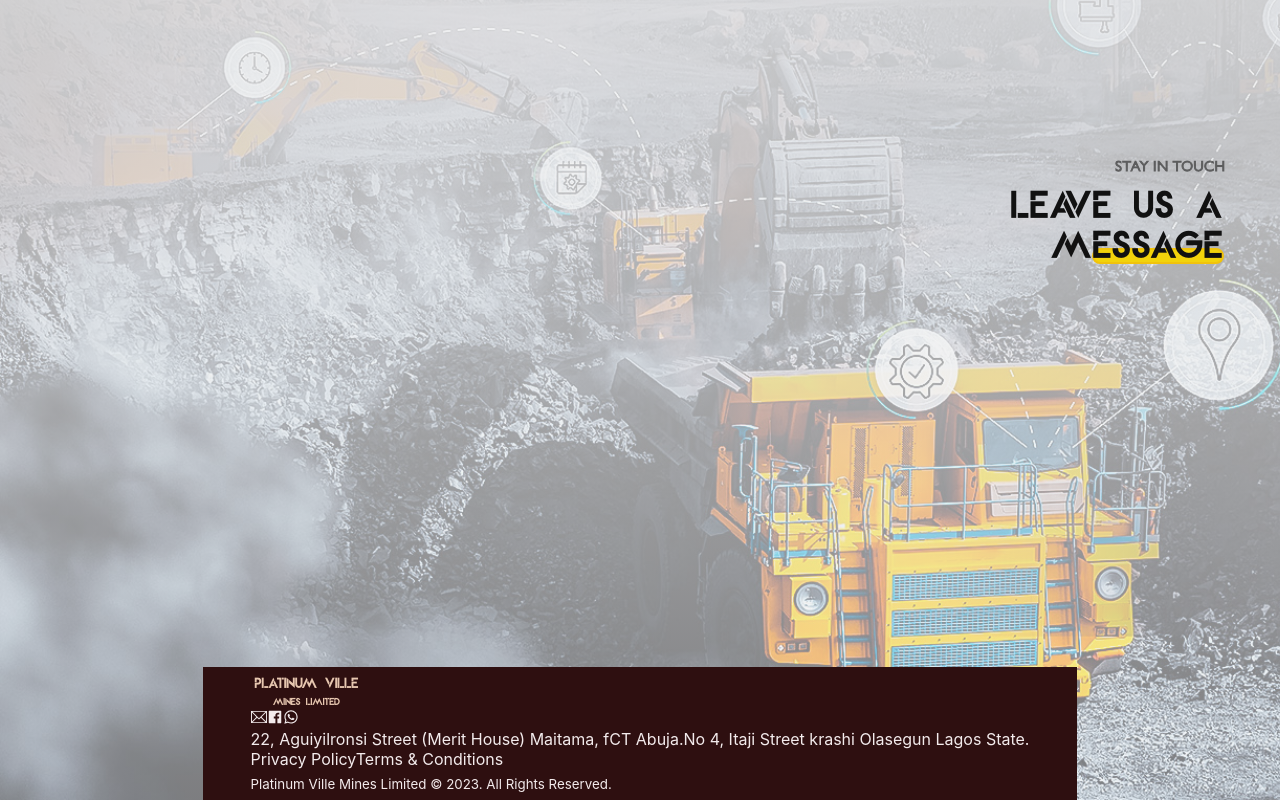
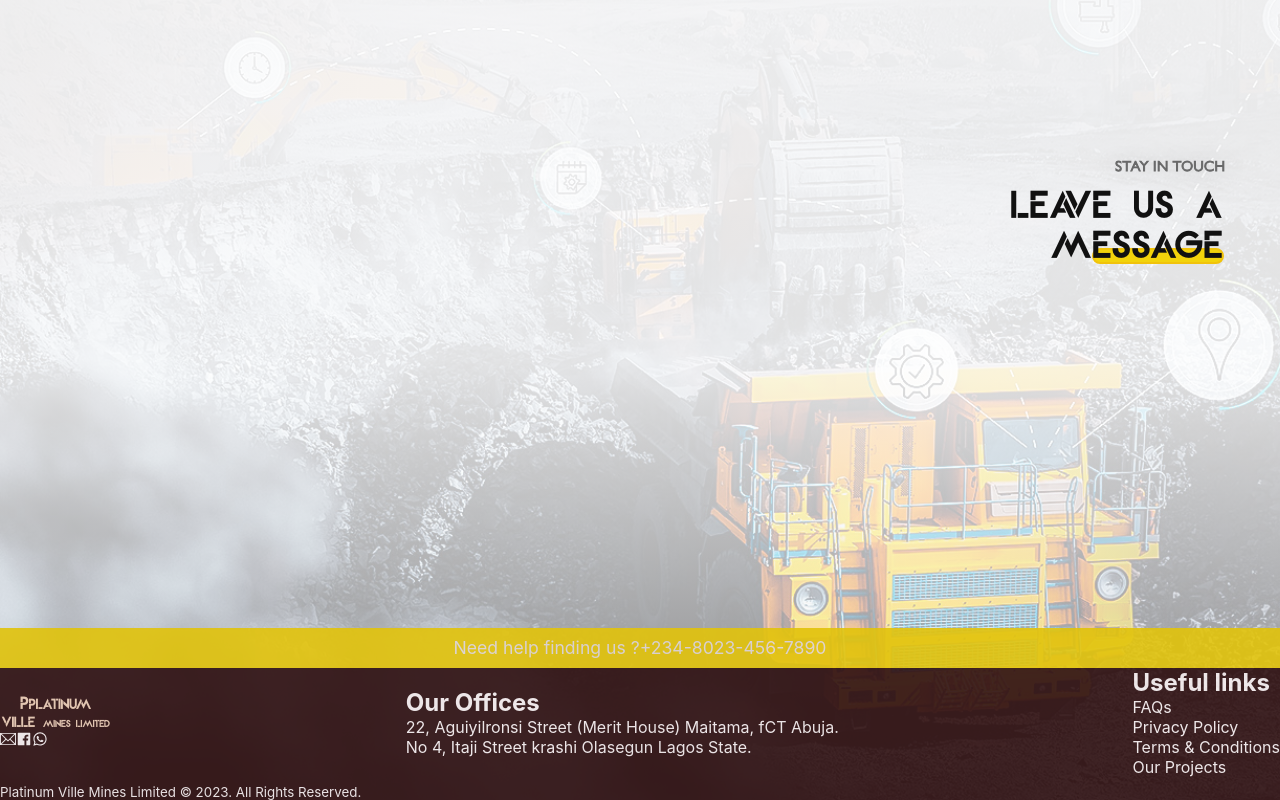
Before and after one commit to VybzTech/Miners, a React (Create React App) app: page / in a window 1280 px wide. Shown: the part 5160-5960 px from the top of the page. Built offline with nearby package versions, Linux system fonts and the light colour scheme; a web font is replaced by a local one.

Commit message:
modified:   src/App.css 	modified:   src/Components/Contact/Contact.jsx 	modified:   src/Components/Contact/Footer.jsx 	modified:   src/Components/Home/LithiumBg.jsx 	modified:   src/Styles/Contact/Contact.scss 	modified:   src/Styles/Services/Services.scss

```diff
--- a/src/App.css
+++ b/src/App.css
@@ -775,7 +775,7 @@ nav.Navbar > nav a.screen::after {
   word-spacing: 7px;
   letter-spacing: -3px;
   color: #f3ebec;
-  margin: 5rem auto;
+  margin: 6rem auto 2.5rem;
 }
 #Services .container .OurServices {
   display: flex;
@@ -793,7 +793,7 @@ nav.Navbar > nav a.screen::after {
   border-radius: 4px;
   width: 32%;
   height: 62vh;
-  margin-bottom: 1.25rem;
+  margin-bottom: 1.75rem;
   transition: all 250ms ease-in-out;
 }
 #Services .container .OurServices > div::before {
@@ -903,10 +903,23 @@ nav.Navbar > nav a.screen::after {
 }
 #Contact footer {
   color: #f3ebec;
-  max-width: 100%;
+  width: 100%;
+  opacity: 0.9;
   background: #2e0f10;
-  padding: 0.5rem 3rem;
   filter: grayscale(-0.4) brightness(8);
+}
+#Contact footer .highlight {
+  background: #f6d70b;
+  padding: 0.6rem 1rem;
+  text-align: center;
+  font-size: 1.1rem;
+  opacity: 0.9;
+}
+#Contact footer .block {
+  display: flex;
+  justify-content: space-between;
+  align-items: center;
+  flex-direction: row;
 }
 #Contact footer .logo {
   text-transform: uppercase;
--- a/src/Components/Contact/Contact.jsx
+++ b/src/Components/Contact/Contact.jsx
@@ -8,7 +8,15 @@ const Contact = () => {
     return (
         <section id='Contact'>
             {/* <Background img={Pic} /> */}
-            <LithiumBg img={Pic} color={'#eee7'} color2={'#eeed'} />
+            {/* <div
+                className='fakeSpace'
+                style={{ backgroundColor: '#fffd', height: 100 }}></div> */}
+            <LithiumBg
+                img={Pic}
+                color={'#eee7'}
+                color2={'#fffd'}
+                color3={'#fdfdfdee'}
+            />
             <div className='container'>
                 <div className='hero'>
                     <p>stay in touch</p>
--- a/src/Components/Contact/Footer.jsx
+++ b/src/Components/Contact/Footer.jsx
@@ -6,7 +6,13 @@ import { TfiEmail } from 'react-icons/tfi';
 const Footer = () => {
     return (
         <footer>
+            <div className='highlight'>
+                Need help finding us ?<span>+234-8023-456-7890</span>
+            </div>
+            <div className='block'>
+                <div>
                     <div className='logo'>
+                        <big>p</big>
                         platinum ville <span> mines limited</span>
                     </div>
                     <div className='socials'>
@@ -18,20 +24,36 @@ const Footer = () => {
                         <MdOutlineWhatsapp />
                         {/* <FaWhatsappSquare /> */}
                     </div>
+                </div>
                 <div className='addresses'>
-                <span>
-                    22, Aguiyilronsi Street (Merit House) Maitama, fCT Abuja.
-                </span>
-                <span>No 4, Itaji Street krashi Olasegun Lagos State.</span>
+                    {/* <h2>Find Us</h2>  */}
+                    <h2>Our Offices</h2>
+                    <div>
+                        22, Aguiyilronsi Street (Merit House) Maitama, fCT
+                        Abuja.
+                    </div>
+                    <div>No 4, Itaji Street krashi Olasegun Lagos State.</div>
                 </div>
                 <div className='shortLinks'>
+                    <h2>Useful links</h2>
+                    <span>FAQs</span>
+                    <br />
                     <span>Privacy Policy</span>
+                    <br />
+                    {/* <hr /> */}
+                    <span>Terms & Conditions </span>
+                    <br />
+                    <span>Our Projects </span>
+                    {/* Default Content: This section holds informaton about our company (poicies) Projects. We have 2 completed... Most of our ongoing proj..... We are obliged  */}
+                </div>
+            </div>
             <hr />
-                <span>Terms & Conditions </span>
-            </div>
+            {/* <div className='block'> */}
+
             <sub>
                 Platinum Ville Mines Limited &copy; 2023. All Rights Reserved.
             </sub>
+            {/* </div> */}
         </footer>
     );
 };
--- a/src/Components/Home/LithiumBg.jsx
+++ b/src/Components/Home/LithiumBg.jsx
@@ -3,7 +3,8 @@ import React from 'react';
 // import "../Styles/Home/Bg.css";
 // import "../Styles/Home/Bg.css";
 
-const LithiumBg = ({ img, color, color2 }) => {
+const LithiumBg = ({ img, color, color2, color3 }) => {
+    if (color3 === undefined || color3 === null) {
         return (
             <div
                 className='Bg__Image'
@@ -12,6 +13,16 @@ const LithiumBg = ({ img, color, color2 }) => {
                 }}
             />
         );
+    } else {
+        return (
+            <div
+                className='Bg__Image'
+                style={{
+                    backgroundImage: `linear-gradient(0deg,${color},${color2},${color3}), url(${img})`,
+                }}
+            />
+        );
+    }
 };
 
 export default LithiumBg;
--- a/src/Styles/Contact/Contact.scss
+++ b/src/Styles/Contact/Contact.scss
@@ -72,14 +72,27 @@
     }
     footer {
         color: $white;
-        max-width: 100%;
-        // width: 100%;
+        // max-width: 100%;
+        width: 100%;
         // height: 15vh;
         // margin: auto 0 0;
         // bottom: 0;
+        opacity: 0.9;
         background: $dark_brown;
-        padding: 0.5rem 3rem;
+        // padding: 0.5rem 3rem;
         filter: grayscale(-0.4) brightness(8);
+        .highlight {
+            background: $yellow;
+            // background: yellow;
+            padding: 0.6rem 1rem;
+            text-align: center;
+            font-size: 1.1rem;
+            opacity: 0.9;
+        }
+
+        .block {
+            @include flex;
+        }
         .logo {
             text-transform: uppercase;
             font-weight: 900;
--- a/src/Styles/Services/Services.scss
+++ b/src/Styles/Services/Services.scss
@@ -21,7 +21,7 @@
             letter-spacing: -3px;
             color: $white;
             //  6rem font-family: GillsBold;
-            margin: 5rem auto;
+            margin: 6rem auto 2.5rem;
         }
         .OurServices {
             @include flex;
@@ -35,7 +35,7 @@
                 border-radius: 4px;
                 width: 32%;
                 height: 62vh;
-                margin-bottom: 1.25rem;
+                margin-bottom: 1.75rem;
                 @include trans;
                 &::before {
                     content: '';
```
Lines whose indentation alone changed are shown as unchanged.
